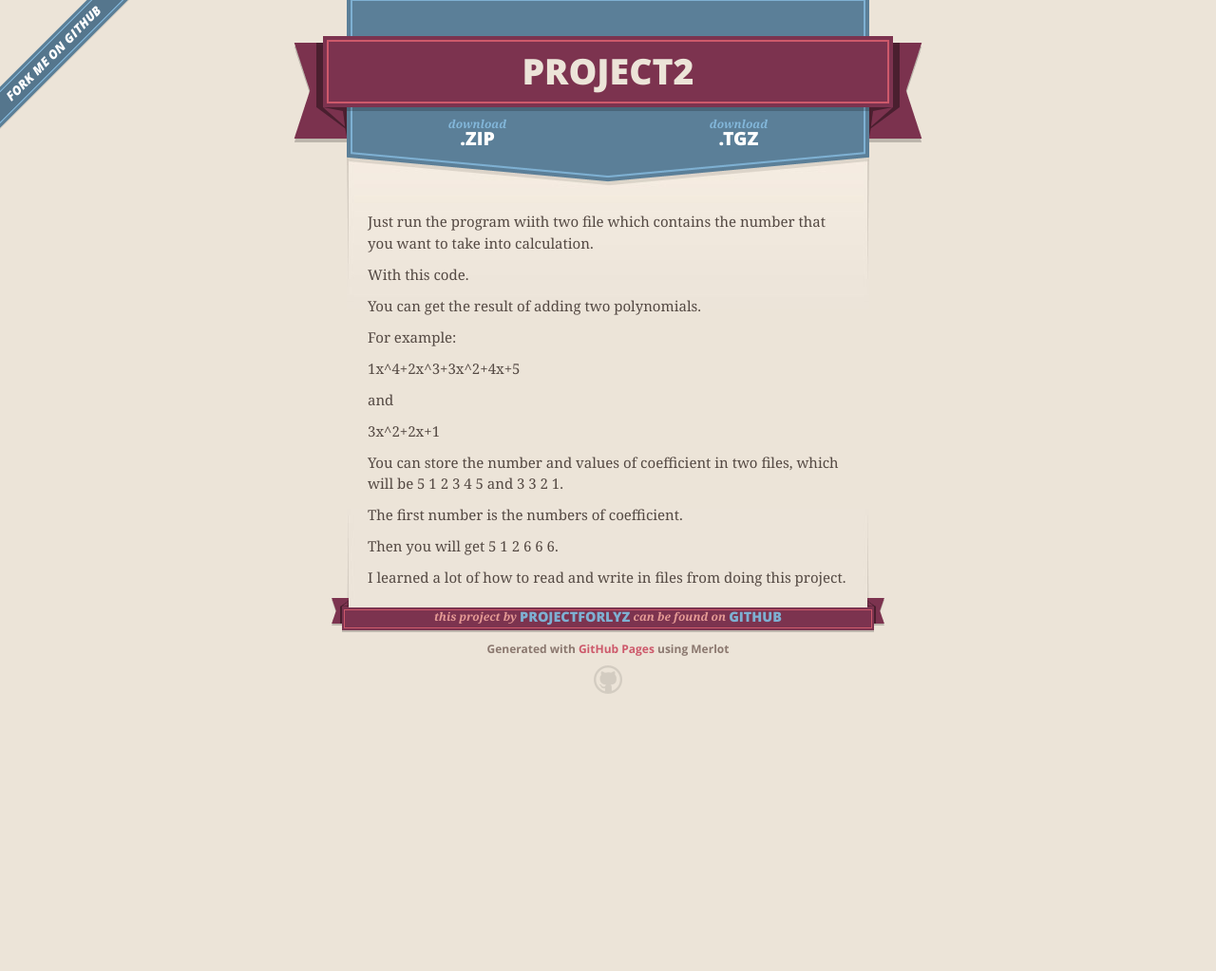
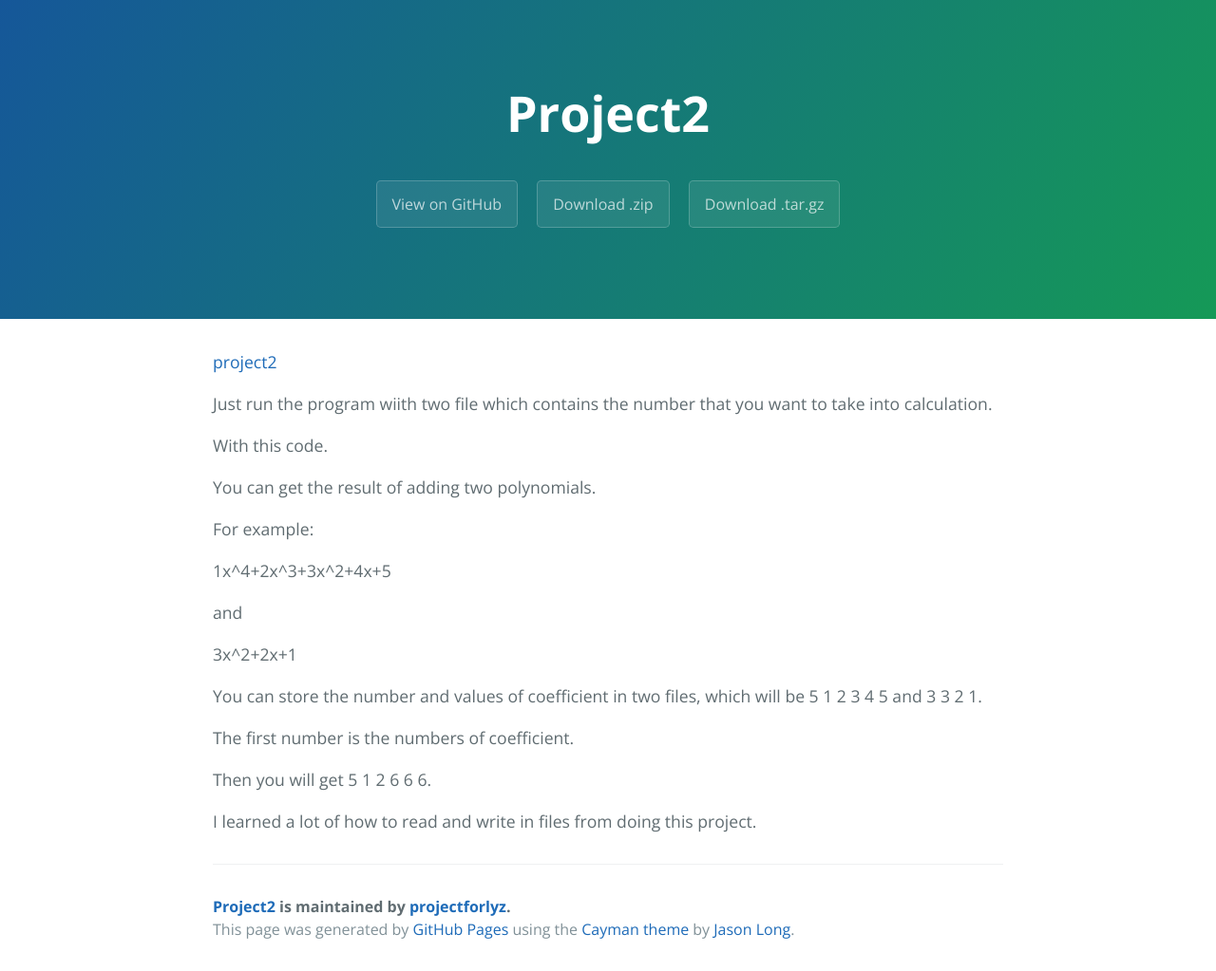
Before and after one commit to projectforlyz/project2, a plain HTML site: page index.html in a window 1280 px wide. Shown: the whole page at 95% size. Before the commit the page ends 800 px from the top, so only its background shows below. Drawn offline with nearby package versions, Linux system fonts and the light colour scheme.

Commit message:
Create gh-pages branch via GitHub

```diff
--- a/index.html
+++ b/index.html
@@ -1,52 +1,27 @@
 <!DOCTYPE html>
-<html>
+<html lang="en-us">
   <head>
-    <meta charset='utf-8'>
-    <meta http-equiv="X-UA-Compatible" content="chrome=1">
-    <meta name="viewport" content="width=640">
+    <meta charset="UTF-8">
+    <title>Project2 by projectforlyz</title>
+    <meta name="viewport" content="width=device-width, initial-scale=1">
+    <link rel="stylesheet" type="text/css" href="stylesheets/normalize.css" media="screen">
+    <link href='https://fonts.googleapis.com/css?family=Open+Sans:400,700' rel='stylesheet' type='text/css'>
+    <link rel="stylesheet" type="text/css" href="stylesheets/stylesheet.css" media="screen">
+    <link rel="stylesheet" type="text/css" href="stylesheets/github-light.css" media="screen">
+  </head>
+  <body>
+    <section class="page-header">
+      <h1 class="project-name">Project2</h1>
+      <h2 class="project-tagline"></h2>
+      <a href="https://github.com/projectforlyz/project2" class="btn">View on GitHub</a>
+      <a href="https://github.com/projectforlyz/project2/zipball/master" class="btn">Download .zip</a>
+      <a href="https://github.com/projectforlyz/project2/tarball/master" class="btn">Download .tar.gz</a>
+    </section>
 
-    <link rel="stylesheet" href="stylesheets/core.css" media="screen">
-    <link rel="stylesheet" href="stylesheets/mobile.css" media="handheld, only screen and (max-device-width:640px)">
-    <link rel="stylesheet" href="stylesheets/github-light.css">
+    <section class="main-content">
+      <p><a href="https://github.com/projectforlyz/project2">project2</a></p>
 
-    <script type="text/javascript" src="javascripts/modernizr.js"></script>
-    <script type="text/javascript" src="https://ajax.googleapis.com/ajax/libs/jquery/1.7.1/jquery.min.js"></script>
-    <script type="text/javascript" src="javascripts/headsmart.min.js"></script>
-    <script type="text/javascript">
-      $(document).ready(function () {
-        $('#main_content').headsmart()
-      })
-    </script>
-    <title>Project2 by projectforlyz</title>
-  </head>
-
-  <body>
-    <a id="forkme_banner" href="https://github.com/projectforlyz/project2">View on GitHub</a>
-    <div class="shell">
-
-      <header>
-        <span class="ribbon-outer">
-          <span class="ribbon-inner">
-            <h1>Project2</h1>
-            <h2></h2>
-          </span>
-          <span class="left-tail"></span>
-          <span class="right-tail"></span>
-        </span>
-      </header>
-
-      <section id="downloads">
-        <span class="inner">
-          <a href="https://github.com/projectforlyz/project2/zipball/master" class="zip"><em>download</em> .ZIP</a><a href="https://github.com/projectforlyz/project2/tarball/master" class="tgz"><em>download</em> .TGZ</a>
-        </span>
-      </section>
-
-
-      <span class="banner-fix"></span>
-
-
-      <section id="main_content">
-        <p>Just run the program wiith two file which contains the number that you want to take into calculation.</p>
+<p>Just run the program wiith two file which contains the number that you want to take into calculation.</p>
 
 <p>With this code.</p>
 
@@ -67,21 +42,14 @@
 <p>Then you will get 5 1 2 6 6 6.</p>
 
 <p>I learned a lot of how to read and write in files from doing this project.</p>
-      </section>
 
-      <footer>
-        <span class="ribbon-outer">
-          <span class="ribbon-inner">
-            <p>this project by <a href="https://github.com/projectforlyz">projectforlyz</a> can be found on <a href="https://github.com/projectforlyz/project2">GitHub</a></p>
-          </span>
-          <span class="left-tail"></span>
-          <span class="right-tail"></span>
-        </span>
-        <p>Generated with <a href="https://pages.github.com">GitHub Pages</a> using Merlot</p>
-        <span class="octocat"></span>
+      <footer class="site-footer">
+        <span class="site-footer-owner"><a href="https://github.com/projectforlyz/project2">Project2</a> is maintained by <a href="https://github.com/projectforlyz">projectforlyz</a>.</span>
+
+        <span class="site-footer-credits">This page was generated by <a href="https://pages.github.com">GitHub Pages</a> using the <a href="https://github.com/jasonlong/cayman-theme">Cayman theme</a> by <a href="https://twitter.com/jasonlong">Jason Long</a>.</span>
       </footer>
 
-    </div>
+    </section>
 
 
   </body>
--- a/params.json
+++ b/params.json
@@ -1,6 +1,6 @@
 {
   "name": "Project2",
   "tagline": "",
-  "body": "Just run the program wiith two file which contains the number that you want to take into calculation.\r\n\r\nWith this code.\r\n\r\nYou can get the result of adding two polynomials.\r\n\r\nFor example:\r\n\r\n1x^4+2x^3+3x^2+4x+5\r\n\r\nand\r\n\r\n3x^2+2x+1\r\n\r\nYou can store the number and values of coefficient in two files, which will be 5 1 2 3 4 5 and 3 3 2 1.\r\n\r\nThe first number is the numbers of coefficient.\r\n\r\nThen you will get 5 1 2 6 6 6.\r\n\r\nI learned a lot of how to read and write in files from doing this project.",
+  "body": "[project2](https://github.com/projectforlyz/project2)\r\n\r\nJust run the program wiith two file which contains the number that you want to take into calculation.\r\n\r\nWith this code.\r\n\r\nYou can get the result of adding two polynomials.\r\n\r\nFor example:\r\n\r\n1x^4+2x^3+3x^2+4x+5\r\n\r\nand\r\n\r\n3x^2+2x+1\r\n\r\nYou can store the number and values of coefficient in two files, which will be 5 1 2 3 4 5 and 3 3 2 1.\r\n\r\nThe first number is the numbers of coefficient.\r\n\r\nThen you will get 5 1 2 6 6 6.\r\n\r\nI learned a lot of how to read and write in files from doing this project.",
   "note": "Don't delete this file! It's used internally to help with page regeneration."
 }
```
